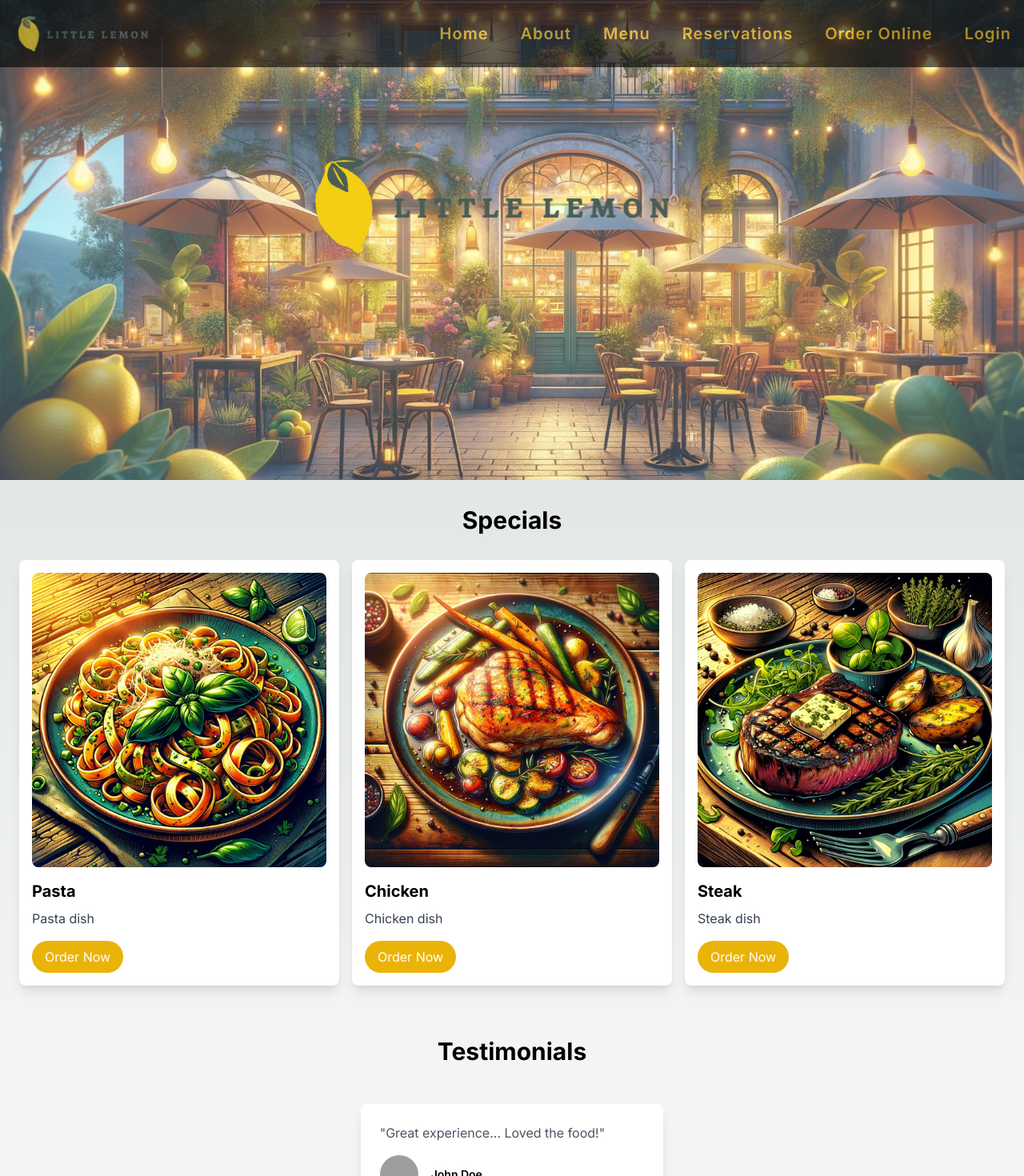
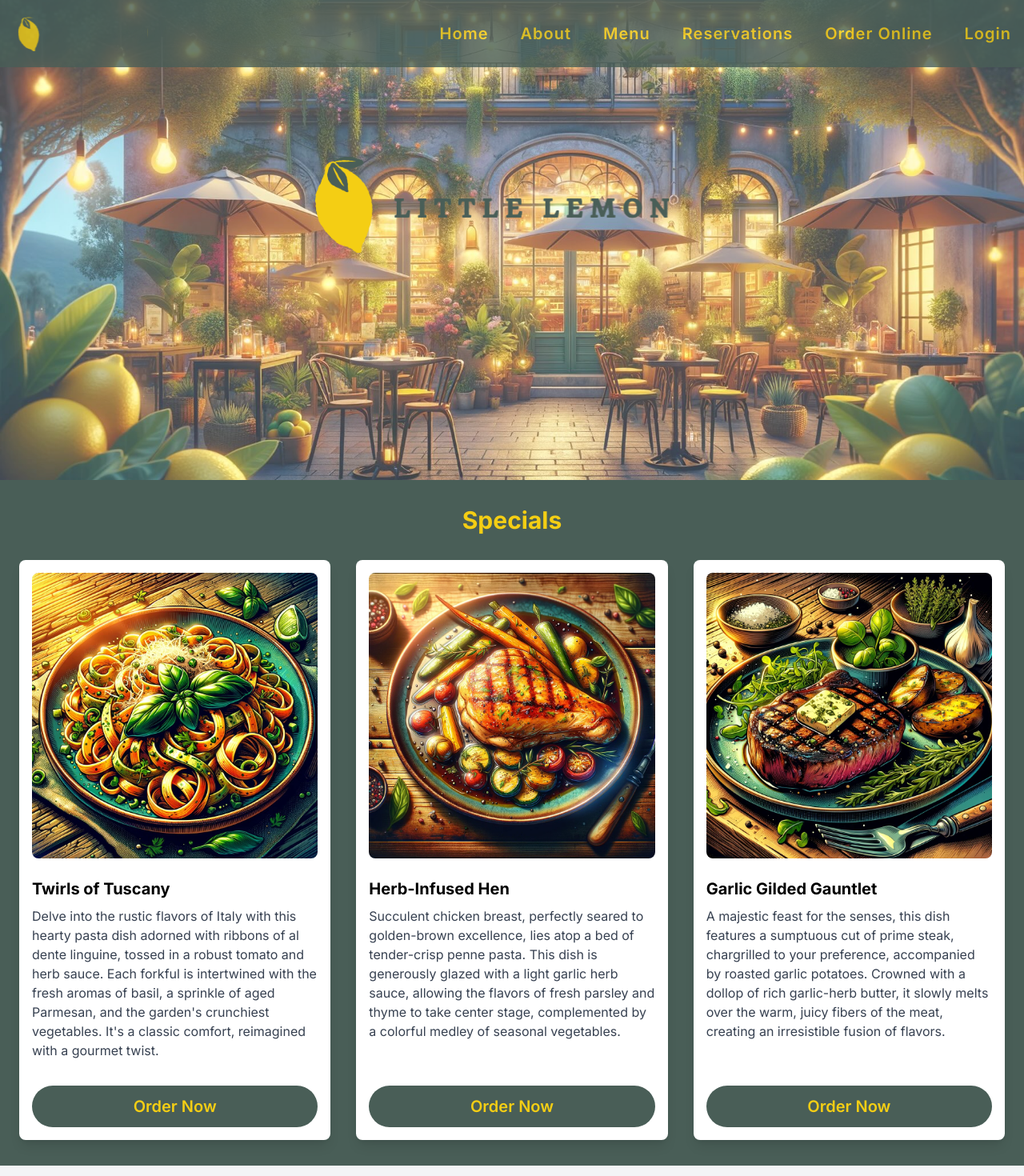
Before and after one commit to robcodehub/little-lemon-frontend-react, a Next.js app: page / in a window 1280 px wide. Shown: the top 1470 px of the page at 80% size. Built offline with nearby package versions, Linux system fonts and the light colour scheme; grey boxes are pictures that could not be loaded.

Commit message:
updates to specials and dishes

```diff
--- a/src/app/globals.css
+++ b/src/app/globals.css
@@ -17,11 +17,6 @@
 }
 
 body {
-  color: rgb(var(--foreground-rgb));
-  background: linear-gradient(
-      to bottom,
-      transparent,
-      rgb(var(--background-end-rgb))
-    )
-    rgb(var(--background-start-rgb));
+  color: #f4CE14;
+  background: #495E57;
 }
--- a/src/components/Dish.js
+++ b/src/components/Dish.js
@@ -1,10 +1,15 @@
-export default function Dish({imageUrl, dishName, description}) {
+export default function Dish({imageUrl, dishName, description }) {
+
     return (
-          <div className="bg-white shadow-lg rounded-lg p-4">
-            <img src={imageUrl} alt="Special" className="rounded-lg mb-4"/>
-            <h3 className="text-xl font-bold mb-2 text-black">{dishName}</h3>
-            <p className="text-gray-700 mb-4">{description}</p>
-            <button className="bg-yellow-500 text-white py-2 px-4 rounded-full">Order Now</button>
-          </div>
+        <div className="bg-white shadow-lg rounded-lg flex flex-col h-full p-4">
+        <img src={imageUrl} alt="Special" className="rounded-lg mb-6"/>
+        <div className="flex-grow">
+          <h3 className="text-xl font-bold mb-2 text-black">{dishName}</h3>
+          <p className="text-gray-700 mb-8">
+                {description}
+          </p>
+        </div>
+        <button className="text-xl font-semibold bg-[#495E57] text-[#f4CE14] py-3 px-4 rounded-full mt-auto">Order Now</button>
+      </div>
     );
   }
--- a/src/components/Navbar.js
+++ b/src/components/Navbar.js
@@ -2,18 +2,18 @@ import Link from 'next/link';
 
 export default function NavBar() {
   return (
-    <nav className="absolute top-0 left-0 w-full z-10 opacity-60 bg-black">
+    <nav className="absolute top-0 left-0 w-full z-10 opacity-80 bg-primary">
       <div className="container mx-auto flex items-center justify-between p-2 md:p-4 z-20 ">
-        <Link href="/" className="font-bold text-xl text-black">
+        <Link href="/" className="font-bold text-xl text-primary">
         <img src="/img/logo.svg" alt="logo" className="mx-auto w-44 my-1" />
         </Link>
-        <div className="hidden md:flex items-center space-x-10 text-xl text-yellow-500 font-semibold z-20 tracking-wider">
-          <Link href="/" className=" hover:text-white">Home</Link>
-          <Link href="/about" className=" hover:text-white">About</Link>
-          <Link href="/menu" className=" hover:text-yellow-500">Menu</Link>
-          <Link href="/reservations" className=" hover:text-white">Reservations</Link>
-          <Link href="/order-online" className=" hover:text-white">Order Online</Link>
-          <Link href="/login" className=" hover:text-white">Login</Link>
+        <div className="hidden md:flex items-center space-x-10 text-xl text-primary-light font-semibold z-20 tracking-wider">
+          <Link href="/" className="hover:text-secondary-peach">Home</Link>
+          <Link href="/about" className="hover:text-secondary-peach">About</Link>
+          <Link href="/menu" className="hover:text-secondary-peach">Menu</Link>
+          <Link href="/reservations" className="hover:text-secondary-peach">Reservations</Link>
+          <Link href="/order-online" className="hover:text-secondary-peach">Order Online</Link>
+          <Link href="/login" className="hover:text-secondary-peach">Login</Link>
         </div>
       </div>
     </nav>
--- a/src/components/Specials.js
+++ b/src/components/Specials.js
@@ -2,18 +2,18 @@ import Dish from "./Dish";
 
 const specialDishes = [{
   imageUrl: '/img/food/pasta.jpg',
-  dishName: 'Pasta',
-  description: 'Pasta dish'
+  dishName: 'Twirls of Tuscany',
+  description: 'Delve into the rustic flavors of Italy with this hearty pasta dish adorned with ribbons of al dente linguine, tossed in a robust tomato and herb sauce. Each forkful is intertwined with the fresh aromas of basil, a sprinkle of aged Parmesan, and the garden\'s crunchiest vegetables. It\'s a classic comfort, reimagined with a gourmet twist.'
 },
 {
   imageUrl: '/img/food/chickensteak.jpg',
-  dishName: 'Chicken',
-  description: 'Chicken dish'
+  dishName: 'Herb-Infused Hen',
+  description: 'Succulent chicken breast, perfectly seared to golden-brown excellence, lies atop a bed of tender-crisp penne pasta. This dish is generously glazed with a light garlic herb sauce, allowing the flavors of fresh parsley and thyme to take center stage, complemented by a colorful medley of seasonal vegetables.'
 },
 {
   imageUrl: '/img/food/steak.jpg',
-  dishName: 'Steak',
-  description: 'Steak dish'
+  dishName: 'Garlic Gilded Gauntlet',
+  description: 'A majestic feast for the senses, this dish features a sumptuous cut of prime steak, chargrilled to your preference, accompanied by roasted garlic potatoes. Crowned with a dollop of rich garlic-herb butter, it slowly melts over the warm, juicy fibers of the meat, creating an irresistible fusion of flavors.'
 },
 ]
 
@@ -21,10 +21,8 @@ export default function Specials() {
     return (
       <div className="container mx-auto px-6 py-8">
         <h2 className="text-3xl font-bold text-center mb-8">Specials</h2>
-        {/* Placeholder for specials cards */}
-        <div className="grid grid-cols-1 md:grid-cols-3 gap-4">
-          {/* Repeat this for each special */}
-          {specialDishes.map((dish) => (<Dish imageUrl={dish.imageUrl} dishName={dish.dishName} description={dish.description}/>))}
+        <div className="grid grid-cols-1 md:grid-cols-3 gap-8">
+          {specialDishes.map((dish) => (<Dish key={dish.imageUrl} imageUrl={dish.imageUrl} dishName={dish.dishName} description={dish.description}/>))}
         </div>
       </div>
     );
--- a/tailwind.config.js
+++ b/tailwind.config.js
@@ -12,6 +12,19 @@ module.exports = {
         'gradient-conic':
           'conic-gradient(from 180deg at 50% 50%, var(--tw-gradient-stops))',
       },
+      colors: {
+        primary: {
+          DEFAULT: '#495E57',
+          dark: '#495E57',
+          light: '#F4CE14',
+        },
+        secondary: {
+          peach: '#EE9972',
+          blush: '#FBDAAB',
+          gray: '#EDEFEE',
+          charcoal: '#333333',
+        },
+      },
     },
   },
   plugins: [],
```
